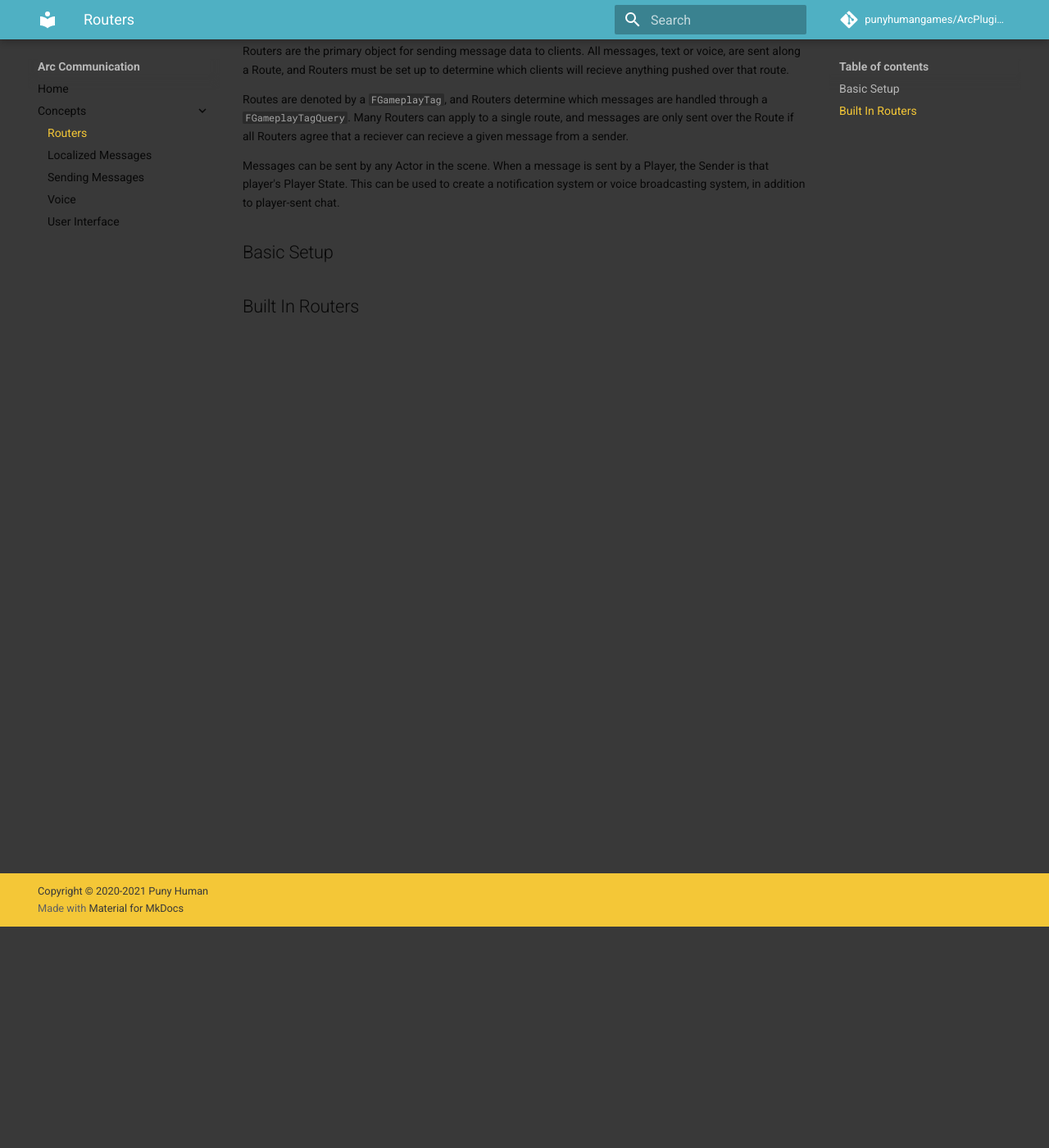
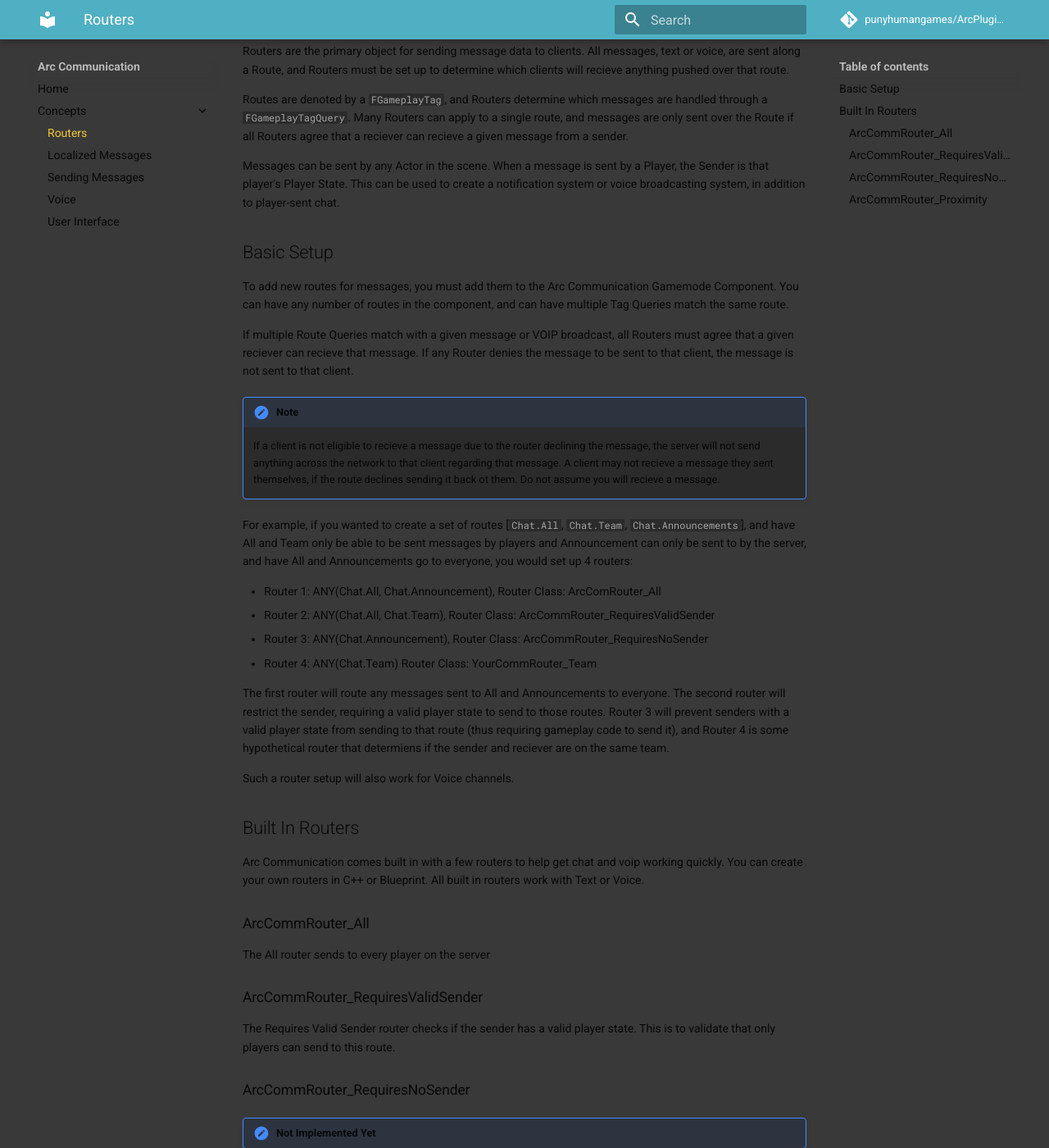
Before and after one commit to punyhumangames/ArcPluginsDocumentation, an MkDocs documentation site: the page built from docs/arccommunication/concepts/routers.md, in a window 1280 px wide and 1400 px high, scrolled down 270 px. Shown: the whole window at 82% size. Built offline with MkDocs 1.6.1 and Material for MkDocs 9.7.7, drawn with Linux system fonts in a browser that asks for light colours; comment, search, counter and statistics services are not loaded; some of the changed text lies outside the part shown.

Commit message:
Routers.  Starting on localized messages

```diff
--- a/docs/arccommunication/concepts/routers.md
+++ b/docs/arccommunication/concepts/routers.md
@@ -9,6 +9,46 @@ Messages can be sent by any Actor in the scene.  When a message is sent by a Pla
 
 ## Basic Setup
 
+To add new routes for messages, you must add them to the Arc Communication Gamemode Component.  You can have any number of routes in the component, and can have multiple Tag Queries match the same route.
+
+If multiple Route Queries match with a given message or VOIP broadcast, all Routers must agree that a given reciever can recieve that message.  If any Router denies the message to be sent to that client, the message is not sent to that client.
+
+!!! note
+    If a client is not eligible to recieve a message due to the router declining the message, the server will not send anything across the network to that client regarding that message.  A client may not recieve a message they sent themselves, if the route declines sending it back ot them.  Do not assume you will recieve a message.
+
+For example, if you wanted to create a set of routes [`Chat.All`, `Chat.Team`, `Chat.Announcements`], and have All and Team only be able to be sent messages by players and Announcement can only be sent to by the server, and have All and Announcements go to everyone, you would set up 4 routers:
+
+- Router 1: ANY(Chat.All, Chat.Announcement), Router Class: ArcComRouter_All
+- Router 2: ANY(Chat.All, Chat.Team), Router Class: ArcCommRouter_RequiresValidSender
+- Router 3: ANY(Chat.Announcement), Router Class: ArcCommRouter_RequiresNoSender
+- Router 4: ANY(Chat.Team) Router Class: YourCommRouter_Team
+
+The first router will route any messages sent to All and Announcements to everyone.  The second router will restrict the sender, requiring a valid player state to send to those routes.  Router 3 will prevent senders with a valid player state from sending to that route (thus requiring gameplay code to send it), and Router 4 is some hypothetical router that determiens if the sender and reciever are on the same team.
+
+Such a router setup will also work for Voice channels.
+
 ## Built In Routers
 
+Arc Communication comes built in with a few routers to help get chat and voip working quickly.  You can create your own routers in C++ or Blueprint.  All built in routers work with Text or Voice.
+
+### ArcCommRouter_All
+
+The All router sends to every player on the server
+
+### ArcCommRouter_RequiresValidSender
+
+The Requires Valid Sender router checks if the sender has a valid player state.  This is to validate that only players can send to this route.
+
+### ArcCommRouter_RequiresNoSender
+
+!!! caution "Not Implemented Yet"
+
+The Requires No Sender router checks if the sender does not have a valid player state.  This is to ensure that players cannot send messages to this route, even if they want to.  Only gameplay code can send to this route, using an actor that is not a player.  See Sending Messages for more information.
+
+### ArcCommRouter_Proximity
+
+!!! caution "Not Implemented Yet"
+
+The Proximity router determines the distance between the sender and reciever, and if they are within a certain distance will send the message to that reciever.  The Proxmity Router determines the locations between any sender actor and the reciever.
+
 --8<-- "includes/abbreviations.md"
```
Also changed, not shown: docs/arccommunication/concepts/localizedmessages.md (+3 -0 lines), docs/arccommunication/concepts/sendingmessages.md (+3 -0 lines).
